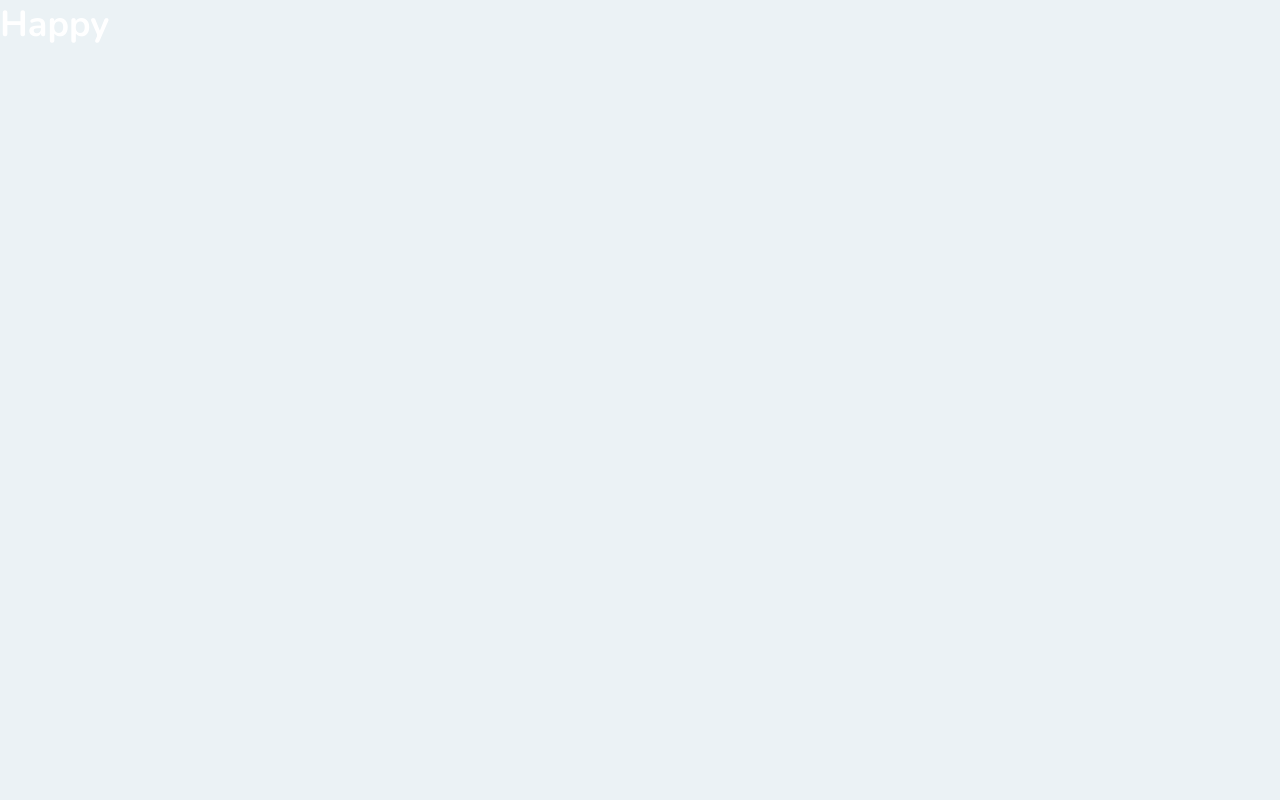
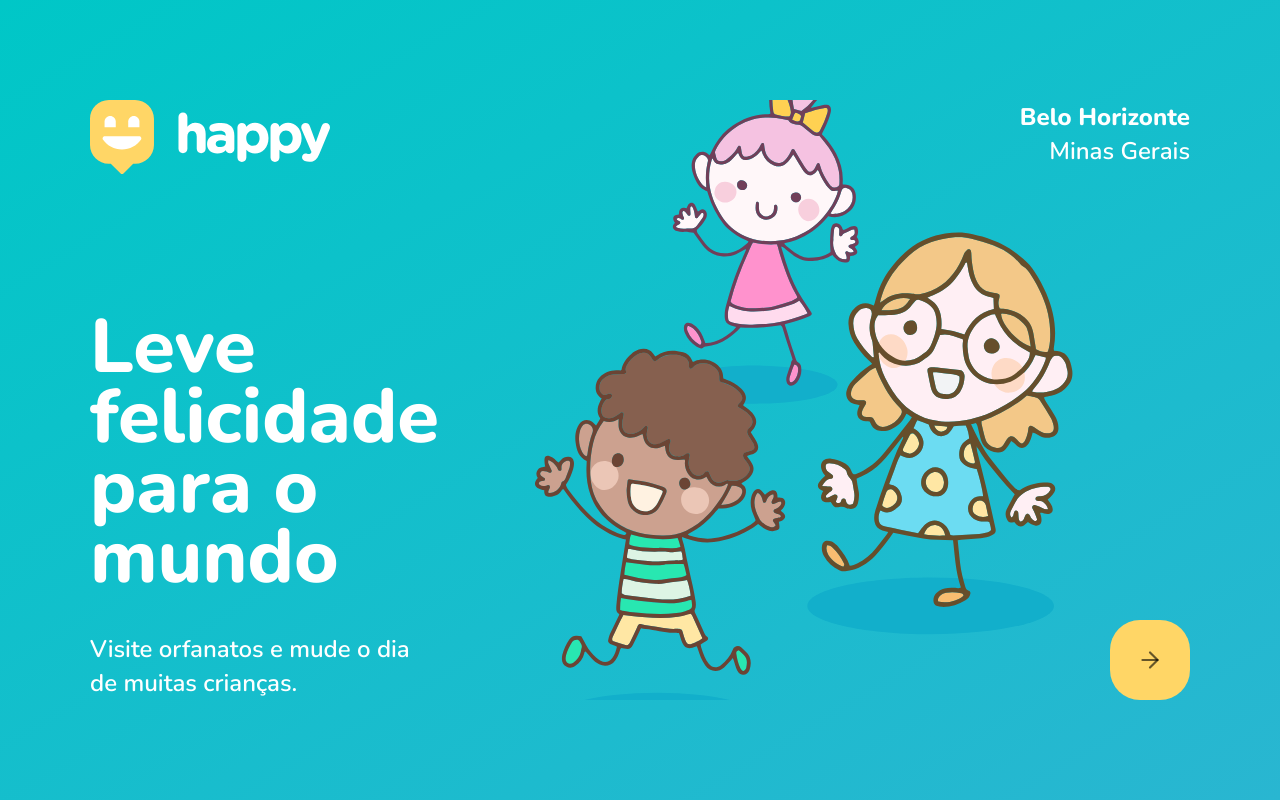
Before and after one commit to MatheusCandido1/happy-web, a React (Create React App) app: page / in a window 1280 px wide. Built offline with nearby package versions, Linux system fonts and the light colour scheme.

Commit message:
add-landing-page

```diff
--- a/package.json
+++ b/package.json
@@ -12,6 +12,7 @@
     "@types/react-dom": "^16.9.0",
     "react": "^16.13.1",
     "react-dom": "^16.13.1",
+    "react-icons": "^3.11.0",
     "react-scripts": "3.4.3",
     "typescript": "~3.7.2"
   },
--- a/src/App.tsx
+++ b/src/App.tsx
@@ -1,11 +1,31 @@
 import React from 'react';
 
+import { FiArrowRight } from 'react-icons/fi';
+
 import './styles/global.css';
+import './styles/pages/landing.css';
+
+import Logo from './assets/images/logo.svg';
 
 function App() {
   return (
-    <div className="App">
-      <h1>Happy</h1>
+    <div id="page-landing">
+      <div className="content-wrapper">
+        <img src={Logo} alt="Happy" />
+
+        <main>
+          <h1>Leve felicidade para o mundo</h1>
+          <p>Visite orfanatos e mude o dia de muitas crianças.</p>
+        </main>
+        <div className="location">
+          <strong>Belo Horizonte</strong>
+          <span>Minas Gerais</span>
+        </div>
+
+        <a href="/" className="enter-app">
+          <FiArrowRight  size={26} color="rgba(0,0,0,0.6)"/>
+        </a>
+      </div>
     </div>
   );
 }
--- /dev/null
+++ b/src/styles/pages/landing.css
@@ -0,0 +1,83 @@
+#page-landing {
+    background: linear-gradient(329.54deg, #29B6D1 0%, #00C7C7 100%);
+    width: 100vw;
+    height: 100vh;
+
+    display: flex;
+    justify-content: center;
+    align-items: center;
+}
+
+#page-landing .content-wrapper {
+    position: relative;
+
+    width: 100%;
+    max-width: 1100px;
+
+    height: 100%;
+    max-height: 600px;
+
+    display: flex;
+    align-items: flex-start;
+    flex-direction: column;
+    justify-content: space-between;
+
+    background: url('../../assets/images/landing-ilustra.svg') no-repeat 80% center;
+}
+
+#page-landing .content-wrapper main {
+    max-width: 350px;
+}
+
+#page-landing .content-wrapper main h1 {
+    font-size: 76px;
+    font-weight: 900;
+    line-height: 70px;
+}
+
+#page-landing .content-wrapper main p {
+    margin-top: 40px;
+    font-size: 24px;
+    line-height: 34px;
+}
+
+.content-wrapper .location {
+    position: absolute;
+    right: 0;
+    top: 0;
+
+    font-size: 24px;
+    line-height: 34px;
+
+    display: flex;
+    flex-direction: column;
+
+    text-align: right;
+
+}
+
+.content-wrapper .location strong {
+    font-weight: 800;
+}
+
+.content-wrapper .enter-app {
+    position: absolute;
+    right: 0;
+    bottom: 0;
+
+    width: 80px;
+    height: 80px;
+
+    background-color: #FFD666;
+    border-radius: 30px;
+
+    display: flex;
+    align-items: center;
+    justify-content: center;
+
+    transition: background-color 0.5s;
+}
+
+.content-wrapper .enter-app:hover {
+    background: #96FEFF;
+}
```
Also changed, not shown: 1 other file (tests, documents, lock files or other folders).
